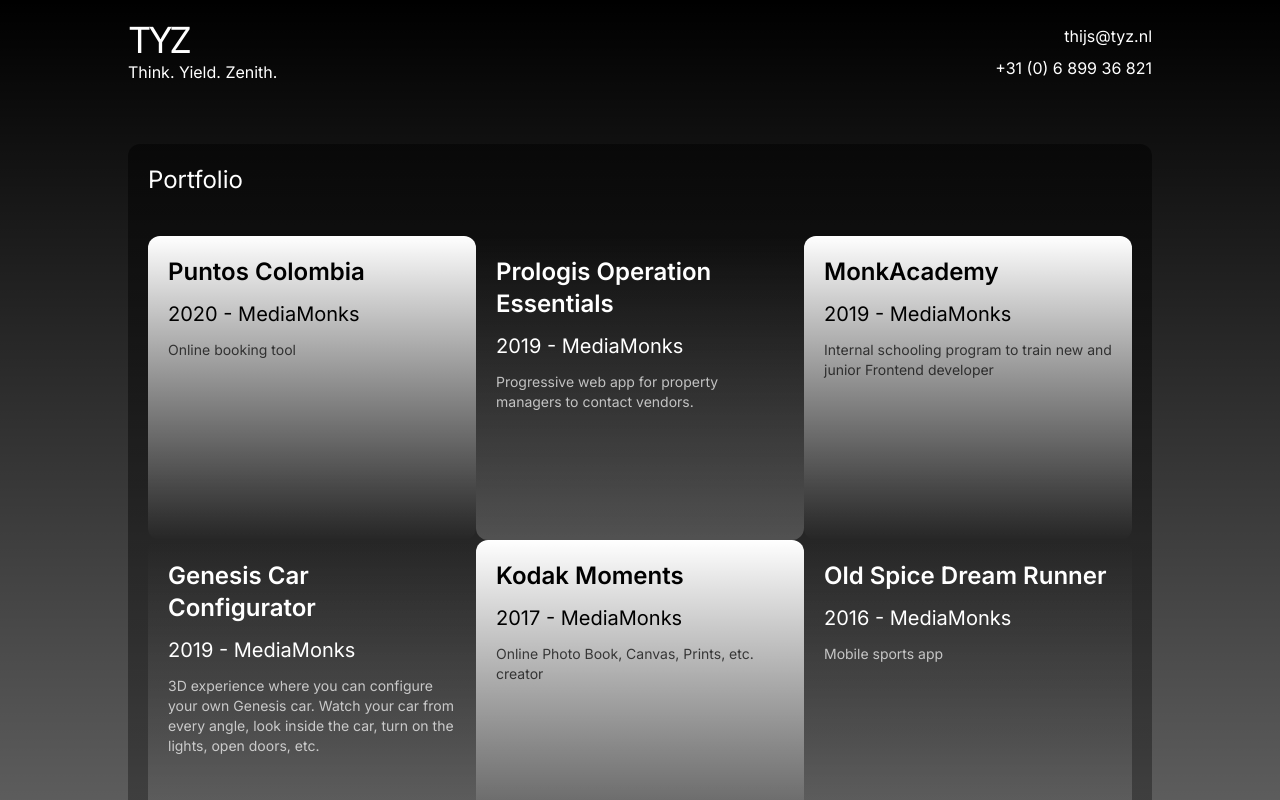
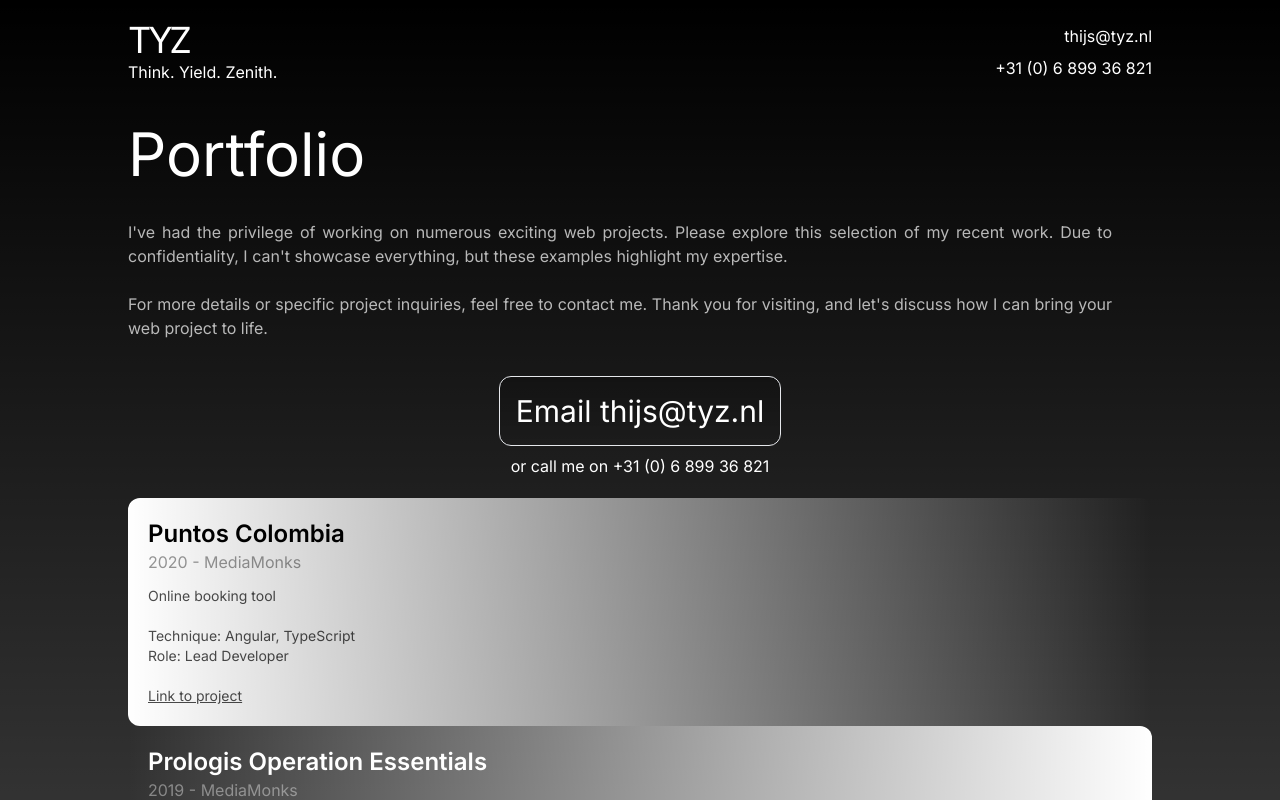
Before and after one commit to ThijsTyZ/tyz, a Next.js app: page /portfolio in a window 1280 px wide. Shown: the top 800 px of the page. Built offline with nearby package versions, Linux system fonts and the light colour scheme.

Commit message:
Update Portfolio

```diff
--- a/src/app/portfolio/page.tsx
+++ b/src/app/portfolio/page.tsx
@@ -1,5 +1,6 @@
+import Link from 'next/link';
 import type { ReactElement } from 'react';
-import ArticleBlock from '@/app/components/ArticleBlock';
+import { Cta } from '@/app/components/Cta';
 
 type Project = {
   title: string;
@@ -35,7 +36,7 @@
     employer: 'MediaMonks',
     year: '2019',
     description:
-      'Internal schooling program to train new and junior Frontend developer',
+      'Internal schooling program to train new and junior Frontend developers',
     role: 'Teacher',
   },
   {
@@ -160,32 +161,94 @@
 
 export default function Portfolio(): ReactElement {
   return (
-    <section className="p-5 mb-10 mt-10 bg-gradient-to-r lg:bg-gradient-to-b from-[rgba(0,0,0,0.5)] to-transparent rounded-xl text-black text-sm">
-      <h1 className="text-white text-2xl mb-5">Portfolio</h1>
-      <div className="grid justify-between w-full lg:grid-cols-3 lg:text-left py-5">
+    <section>
+      <h2 className="text-6xl py-5">Portfolio</h2>
+      <p className="py-2 lg:text-justify opacity-70 lg:pr-10 pt-4">
+        I&apos;ve had the privilege of working on numerous exciting web
+        projects. Please explore this selection of my recent work. Due to
+        confidentiality, I can&apos;t showcase everything, but these examples
+        highlight my expertise.
+        <br />
+        <br />
+        For more details or specific project inquiries, feel free to contact me.
+        Thank you for visiting, and let&apos;s discuss how I can bring your web
+        project to life.
+      </p>
+      {/* CTA */}
+      <section className="max-w-5xl flex flex-col lg:place-items-center py-5">
+        <Cta href="mailto:thijs@tyz.nl">Email thijs@tyz.nl</Cta>
+
+        <a href="tel:+31689936821" className="text-white text-m max-w-5xl">
+          or call me on +31 (0) 6 899 36 821
+        </a>
+      </section>
+      {/**/}
       {projects.map(
         (
           { title, employer, year, description, href, technique, role },
           index,
         ) => (
-            <ArticleBlock
+          <article
+            className={`p-5 pr-28 from-white to-transparent rounded-xl ${
+              index % 2
+                ? 'bg-gradient-to-l text-white'
+                : 'bg-gradient-to-r text-black'
+            }`}
+            key={title}
+          >
+            <h2 className="text-2xl font-semibold">{title}</h2>
+            <h3 className="mb-3 opacity-40">
+              {year} - {employer}
+            </h3>
+            <p className="text-sm opacity-70">
+              {description}
+              <br />
+              {technique && (
+                <>
+                  <br />
+                  Technique: {technique}
+                </>
+              )}
+              <br />
+              Role: {role}
+              <br />
+              {href &&
+                (Array.isArray(href) ? (
+                  <>
+                    <br />
+                    {href.map((h, hIndex) => (
+                      <>
+                        <Link
+                          href={h}
+                          className="underline"
+                          target="_blank"
+                          rel="noreferrer"
                           title={title}
-              subtitle={`${year} - ${employer}`}
-              text={description}
-              variant={index % 2 ? 'black' : 'white'}
-            />
-            // <article
-            //   className={`p-5 from-white to-transparent rounded-xl text-black ${
-            //     index % 2 ? 'bg-gradient-to-l' : 'bg-gradient-to-r'
-            //   }`}
-            //   key={title}
-            // >
-            //   <h2>{title}</h2>
-            //   <p>{description}</p>
-            // </article>
+                        >
+                          Link to project {hIndex + 1}
+                        </Link>
+                        <br />
+                      </>
+                    ))}
+                  </>
+                ) : (
+                  <>
+                    <br />
+                    <Link
+                      href={href as string}
+                      className="underline"
+                      target="_blank"
+                      rel="noreferrer"
+                      title={title}
+                    >
+                      Link to project
+                    </Link>
+                  </>
+                ))}
+            </p>
+          </article>
         ),
       )}
-      </div>
     </section>
   );
 }
```
Lines whose indentation alone changed are shown as unchanged.
